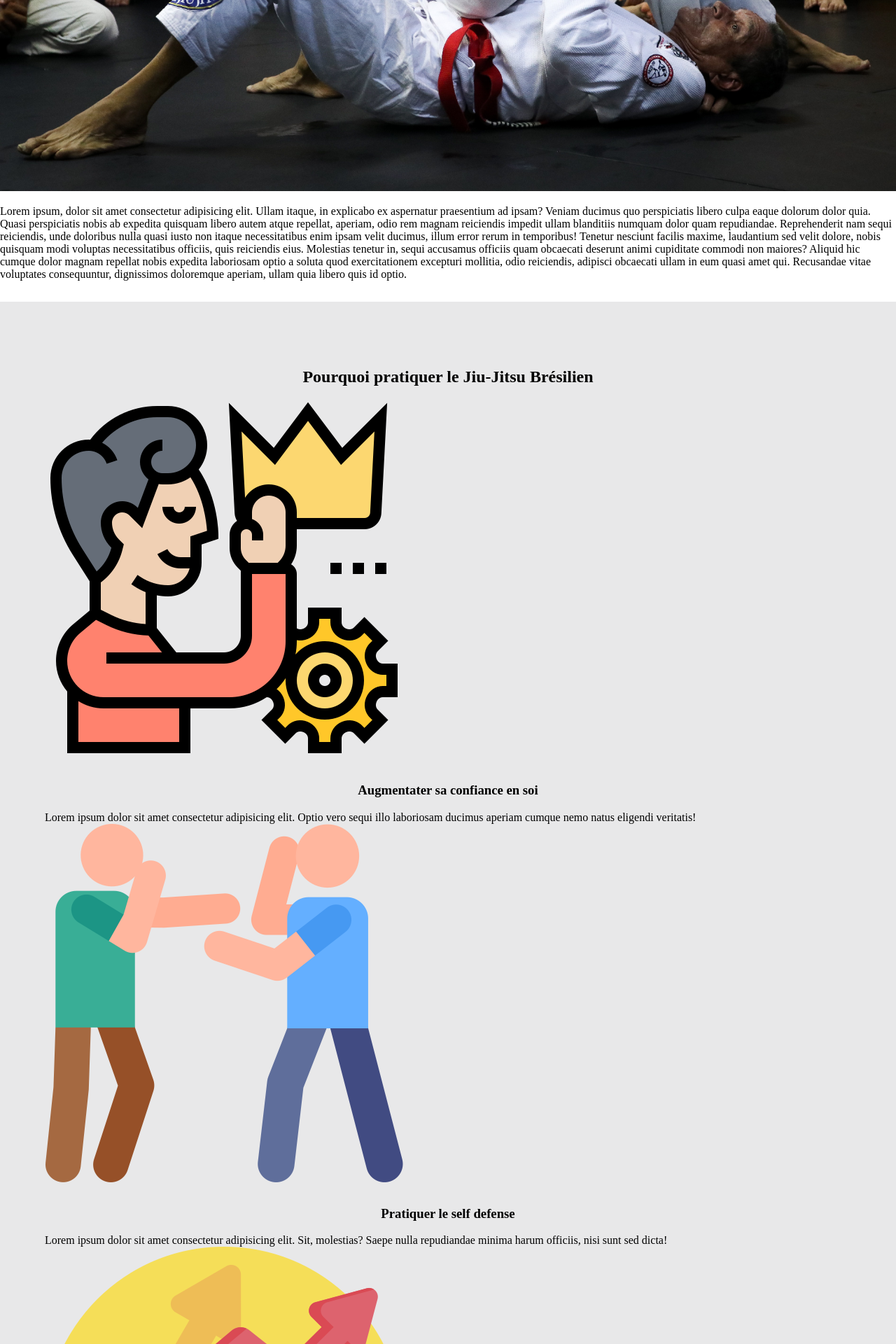
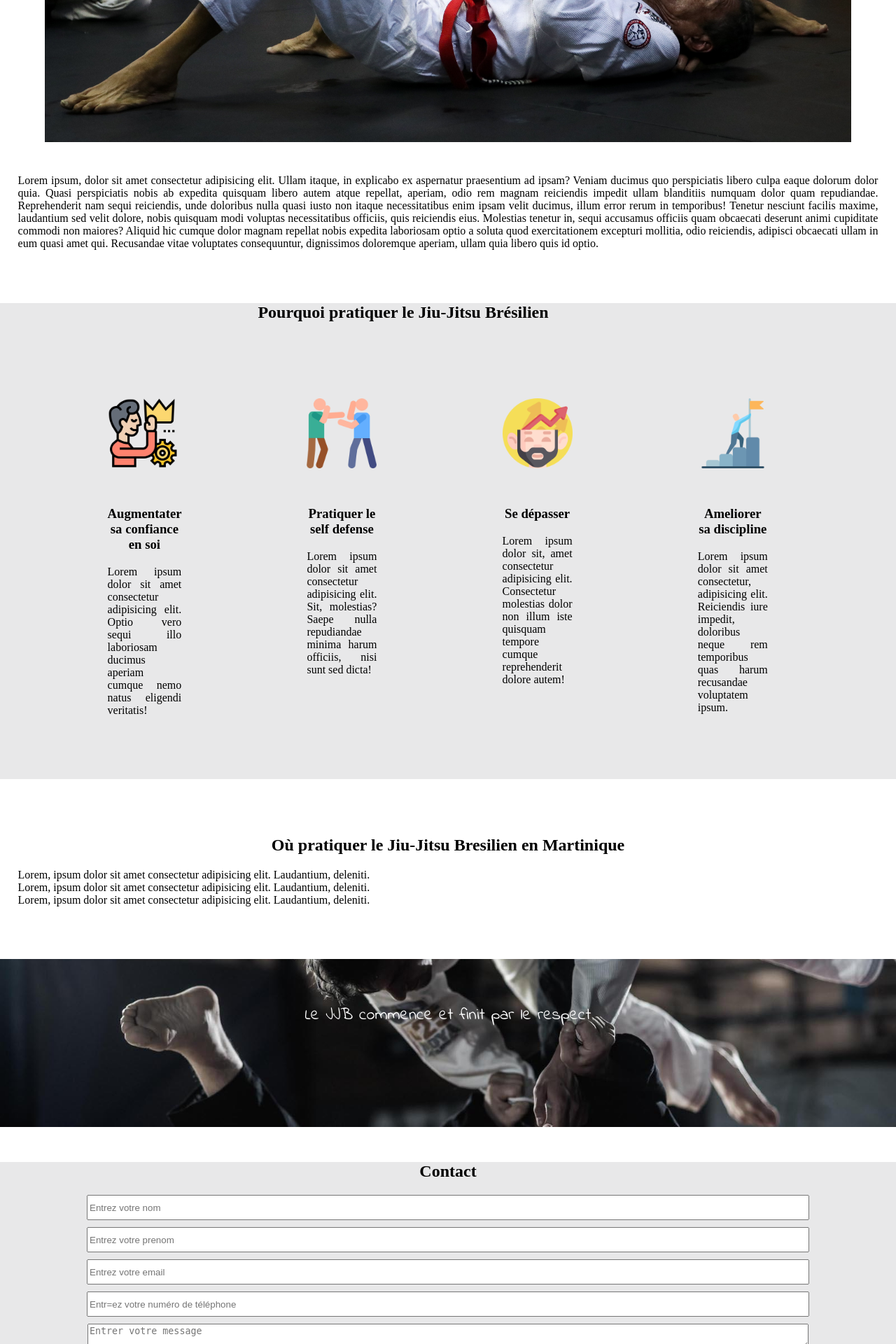
Before and after one commit to kevincalmo/Projet-JJB-Martinique, a PHP site: page / in a window 1280 px wide; the page is wider, and only the part inside the window is pictured. Shown: the part 1400-3320 px from the top of that part at 70% size. Run offline with PHP 8.4, Linux system fonts and the light colour scheme.

Commit message:
update of style

```diff
--- a/style.css
+++ b/style.css
@@ -1,3 +1,5 @@
+@import url('https://fonts.googleapis.com/css2?family=Indie+Flower&display=swap');
+
 body{
     margin: 0;
     padding: 0;
@@ -66,9 +68,86 @@ video{
 }
 
 
+
+
+/******************************* MAIN **********************************/
+.color{
+background: rgba(179, 179, 182,0.3);
+margin-top: 30px;
+margin-bottom: 5px;
+padding: 1%;
+}
+
+.quote{
+    font-family: 'Indie Flower', cursive;
+    font-size: 1.5em;
+}
+
+.color2{
+    color: white;
+    margin-top: 30px;
+    margin-bottom: 5px;
+    padding: 3%;
+
+    }
+
+.quote,h2,h3{
+    text-align: center;
+    margin-top: 50px;
+}
+
+.about-jjb img {
+    width: 90%;
+    margin-left: 5%;
+    margin-right: 5%;
+}
+.about-jjb p, .practice-jjb, .dojo-jjb {
+    text-align: justify;
+    padding: 2%;
+}
+.card-presentation{
+    margin: 10%;
+}
+.card-icon img{
+    width: 100px;
+    height: 100px;
+    margin-left: 40%;
+    margin-bottom: -5%;
+}
+.separation{
+    background: url(./media/wp2336705.jpg) no-repeat fixed center;
+    height: 30vh;
+    background-size: cover;
+
+}
+.contact{
+    background: rgba(179, 179, 182,0.3);
+
+}
+.contact input, textarea {
+   display: block;
+   margin-left: auto;
+   margin-right: auto;
+   margin-top: 10px;
+   height: 30px;
+   width: 80%;
+}
+
+.contact button {
+    width: 100px;
+    height: 30px;
+    margin :5%;
+    background: rgb(5, 184, 5);
+    border-radius: 10%;
+    box-shadow: 5px -3px 1px green;
+    border: none;
+    color: ivory;
+}
+
+/************************* MediaQueries ****************************************/
 @media only screen and (min-width:700px){
 
-   body{
+  body{
        overflow-x: hidden;
    }
     .navBar{
@@ -102,6 +181,8 @@ video{
         cursor: none;
 
     }
+
+
 }
 
 @media only screen and (min-width:1000px){
@@ -110,35 +191,22 @@ video{
     .item-list{
         margin-left: 30px;
     }
-}
 
-/******************************* MAIN **********************************/
-.color{
-background: rgba(179, 179, 182,0.3);
-margin-top: 30px;
-margin-bottom: 5px;
-padding: 5%;
-}
 
-.color2{
-    color: white;
-    margin-top: 30px;
-    margin-bottom: 5px;
-    padding: 5%;
+    .practice-jjb{
+        padding: unset;
+        display: block;
+        padding-left: 5%;
+        padding-right: 15%;
+    }
+    .practice-jjb article {
+        width: 70vw;
+        display: flex;
+        justify-content: space-between;
+        flex-wrap:nowrap;
     }
 
-.centre,h2,h3{
-    text-align: center;
-    margin-top: 30px;
+    .practice-jjb img {
+        margin: unset;
+    }
 }
-
-.about-jjb img {
-    width: 100%;
-}
-
-.separation{
-    background: url(./media/wp2336705.jpg) no-repeat fixed center;
-    height: 30vh;
-    background-size: cover;
-
-}
```
